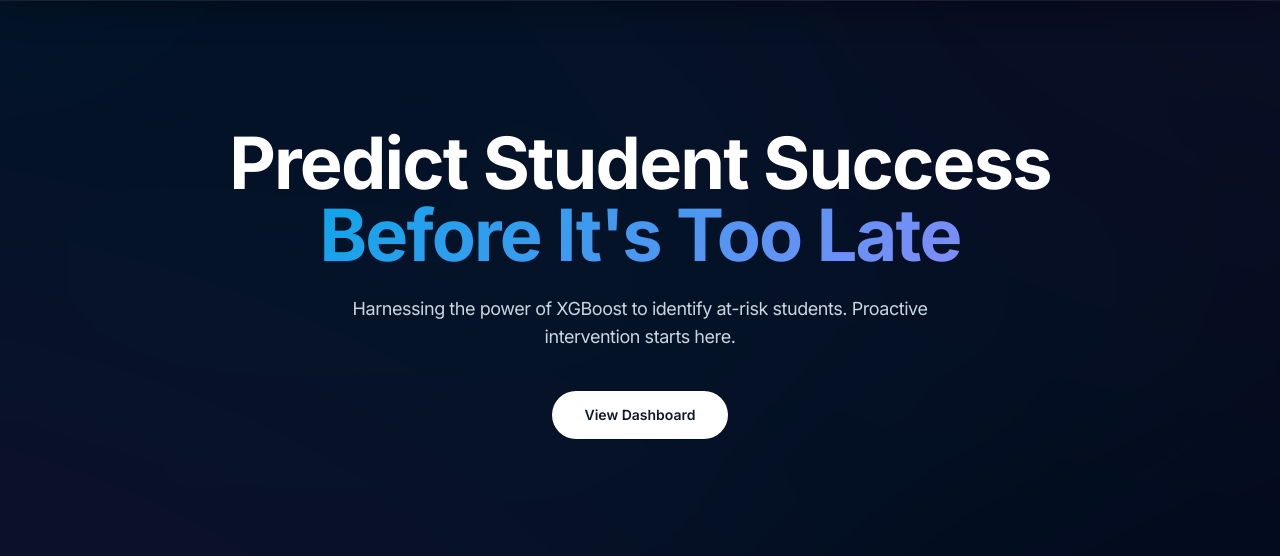
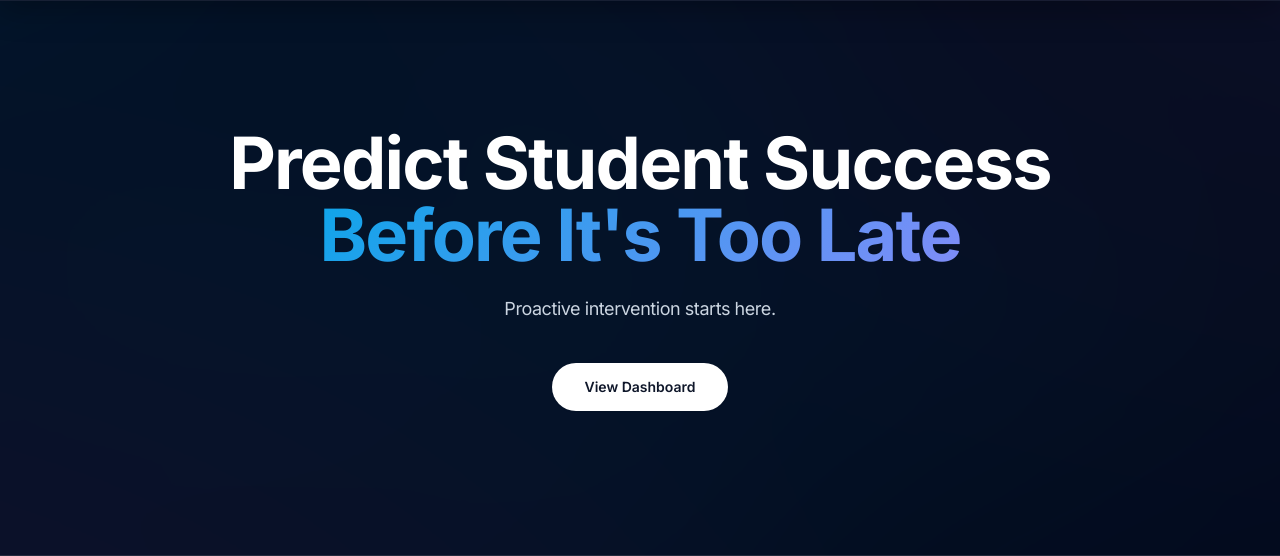
Before and after one commit to JacobRhys/FAIDM_group, a Django app: page / in a window 1280 px wide. Shown: the part 65-621 px from the top of the page. Run offline with Django 5.2, Linux system fonts and the light colour scheme; style sheets or scripts are compiled from the project's sources; some libraries are stand-ins or nearby versions.

Commit message:
HTML changes
Just a description change.

```diff
--- a/django_app/templates/index.html
+++ b/django_app/templates/index.html
@@ -16,7 +16,7 @@
             <span class="text-gradient">Before It's Too Late</span>
         </h1>
         <p class="mx-auto mt-6 max-w-2xl text-lg tracking-tight text-slate-300 animate-on-scroll delay-100">
-            Harnessing the power of XGBoost to identify at-risk students.
+
             Proactive intervention starts here.
         </p>
         <div class="mt-10 flex justify-center gap-x-6 animate-on-scroll delay-200">
```
